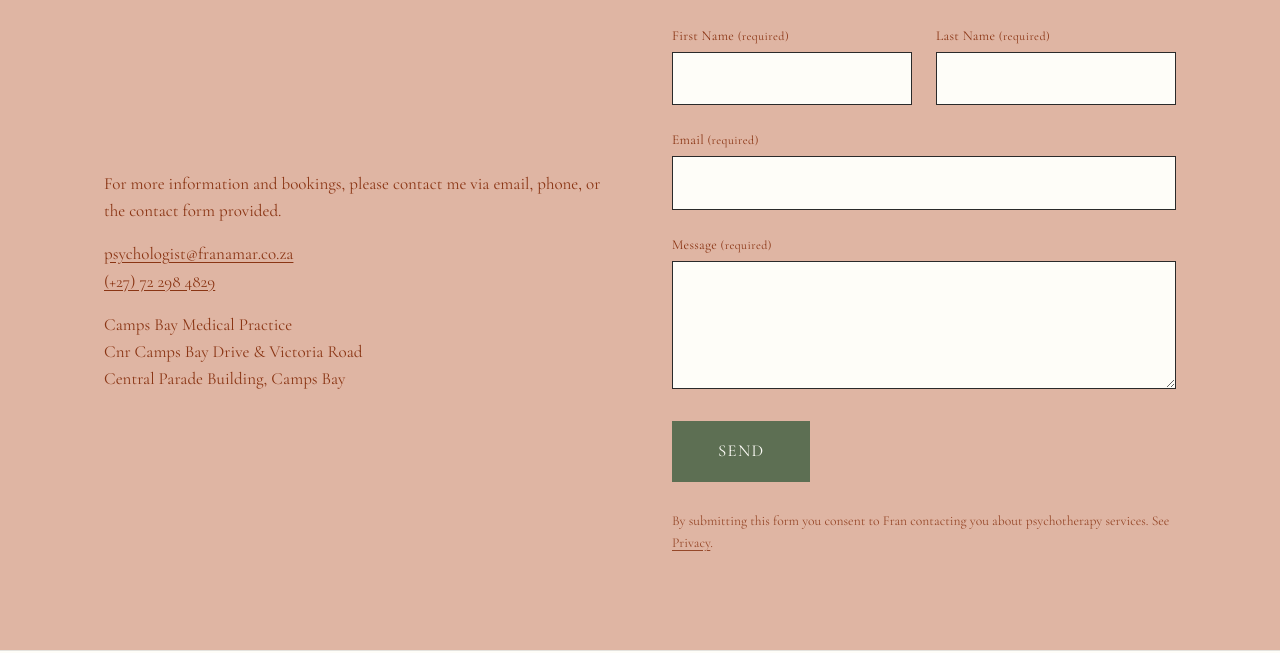
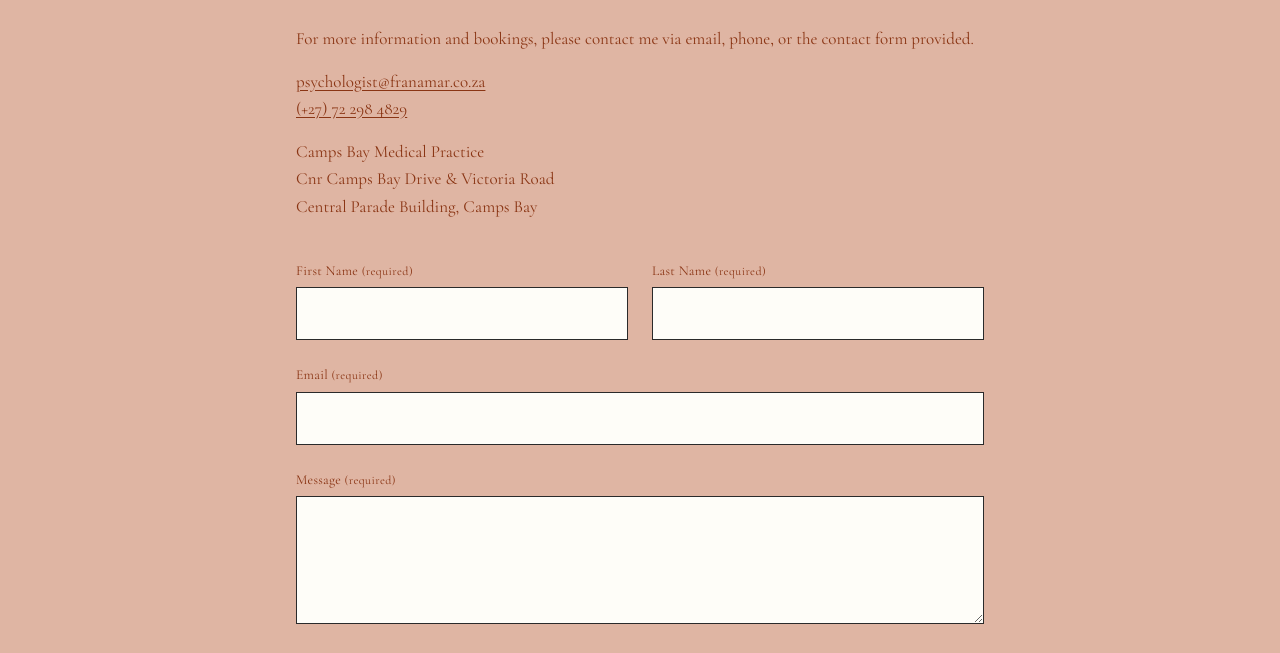
Before and after one commit to GiladAmar/Cheska-Website, a website: page contact/index.html in a window 1280 px wide. Shown: the part 314-967 px from the top of the page. Drawn offline with nearby package versions, Linux system fonts and the light colour scheme.

Commit message:
Hero clamp + contact page restructure
- Hero min-height: 70vh → clamp(420px, 60vh, 720px). Stays generous on
  big screens but stops crowding short laptops where 70vh + sticky
  header pushed all body content below the fold.
- Contact page now stacks: address details up top, form below at full
  container-narrow width. The form was previously sharing a 50/50
  column with the address but the white input fields visually
  dominated; full-width form gives the inputs room to breathe and the
  address reads as a quick-reference block above it.

```diff
--- a/assets/css/site.css
+++ b/assets/css/site.css
@@ -165,7 +165,7 @@ p  { margin: 0 0 var(--space-2); }
 /* ───── hero ───── */
 .hero {
   position: relative;
-  min-height: 70vh;
+  min-height: clamp(420px, 60vh, 720px);
   display: grid;
   place-items: center;
   text-align: center;
@@ -301,6 +301,9 @@ p  { margin: 0 0 var(--space-2); }
 
 /* ───── form ───── */
 .form { display: grid; gap: var(--space-3); max-width: 38rem; position: relative; }
+.form--wide { max-width: none; }
+.contact-meta { margin-bottom: var(--space-4); }
+.contact-meta p { margin-bottom: var(--space-2); }
 .form__row {
   display: grid;
   grid-template-columns: 1fr;
--- a/contact/index.html
+++ b/contact/index.html
@@ -137,11 +137,10 @@
 <main id="main">
 
   <section class="section section--rose">
-    <div class="container">
+    <div class="container container--narrow">
       <h1 class="italic page-title">Contact Fran</h1>
 
-      <div class="cols">
-        <div>
+      <div class="contact-meta">
         <p>For more information and bookings, please contact me via email, phone, or the contact form provided.</p>
         <p>
           <a href="mailto:psychologist@franamar.co.za">psychologist@franamar.co.za</a><br>
@@ -152,7 +151,7 @@
            Central Parade Building, Camps Bay</p>
       </div>
 
-        <form class="form" action="https://formspree.io/f/mzdodqqn" method="POST">
+      <form class="form form--wide" action="https://formspree.io/f/mzdodqqn" method="POST">
           <input type="hidden" name="_next" value="https://franamar.co.za/thanks/">
         <div class="form__row">
           <div>
@@ -176,7 +175,6 @@
         <button type="submit">Send</button>
         <p class="form__privacy">By submitting this form you consent to Fran contacting you about psychotherapy services. See <a href="/privacy/">Privacy</a>.</p>
       </form>
-      </div>
     </div>
   </section>
 
```
Also changed, not shown: REVIEW.md (+5 -5 lines). Lines whose indentation alone changed are shown as unchanged.
